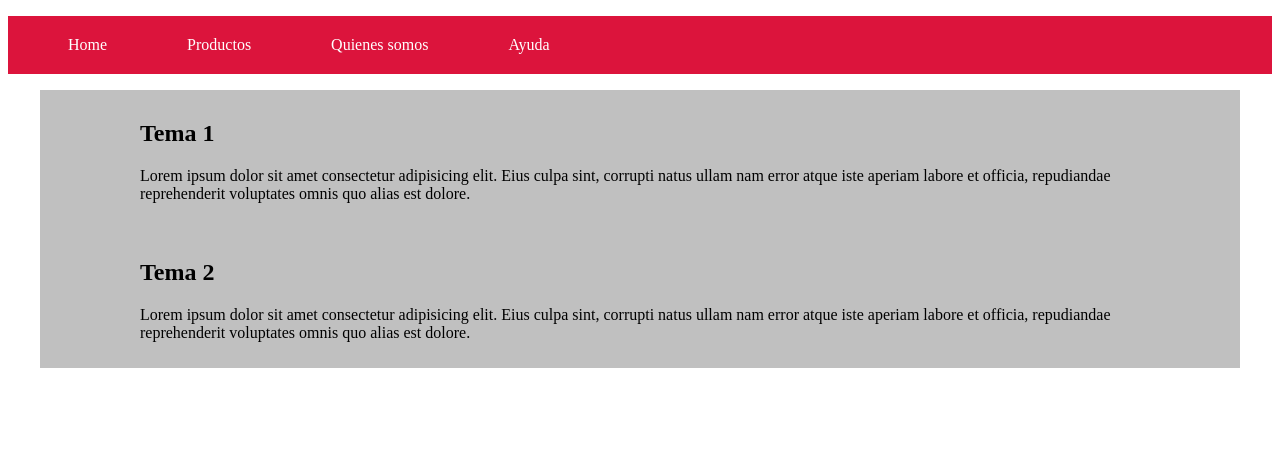
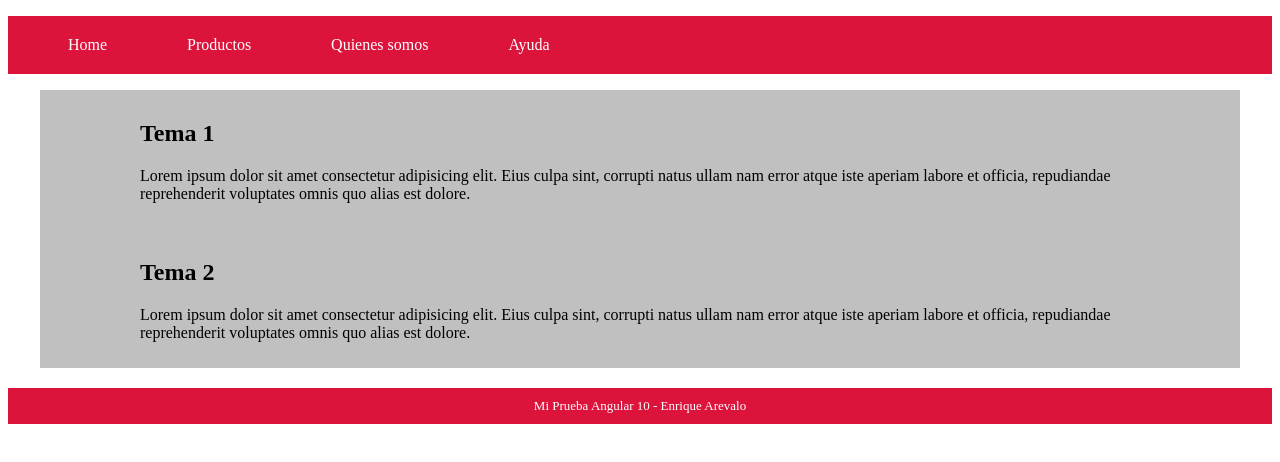
Before and after one commit to kikeAKAdelta/angular-shopping, an Angular app in the folder angular-shopping/: page / in a window 1280 px wide. Shown: the top 462 px of the page. Built offline with nearby package versions, Linux system fonts and the light colour scheme.

Commit message:
FootPageComponent

```diff
--- a/angular-shopping/src/app/app.component.html
+++ b/angular-shopping/src/app/app.component.html
@@ -1,3 +1,5 @@
 <menu-bar></menu-bar>
 
 <home></home>
+
+<foot-page></foot-page>
--- a/angular-shopping/src/app/app.module.ts
+++ b/angular-shopping/src/app/app.module.ts
@@ -4,12 +4,14 @@ import { NgModule } from '@angular/core';
 import { AppComponent } from './app.component';
 import { MenuBarComponent} from './menu-bar/menu-bar.component';
 import { HomeComponent } from './home/home.component';
+import { FootPageComponent } from './foot-page/foot-page.component';
 
 @NgModule({
   declarations: [
     AppComponent,
     MenuBarComponent,
-    HomeComponent
+    HomeComponent,
+    FootPageComponent
   ],
   imports: [
     BrowserModule
--- /dev/null
+++ b/angular-shopping/src/app/foot-page/foot-page.component.css
@@ -0,0 +1,8 @@
+footer{
+    background-color: crimson;
+    margin: 20px 0px;
+    padding: 10px;
+    color: #fff;
+    text-align: center;
+    font-size: 13px;
+}
--- /dev/null
+++ b/angular-shopping/src/app/foot-page/foot-page.component.html
@@ -0,0 +1,3 @@
+<footer>
+    Mi Prueba Angular 10 - Enrique Arevalo
+</footer>
```
Also changed, not shown: angular-shopping/src/app/foot-page/foot-page.component.ts (added, +11 -0 lines).
